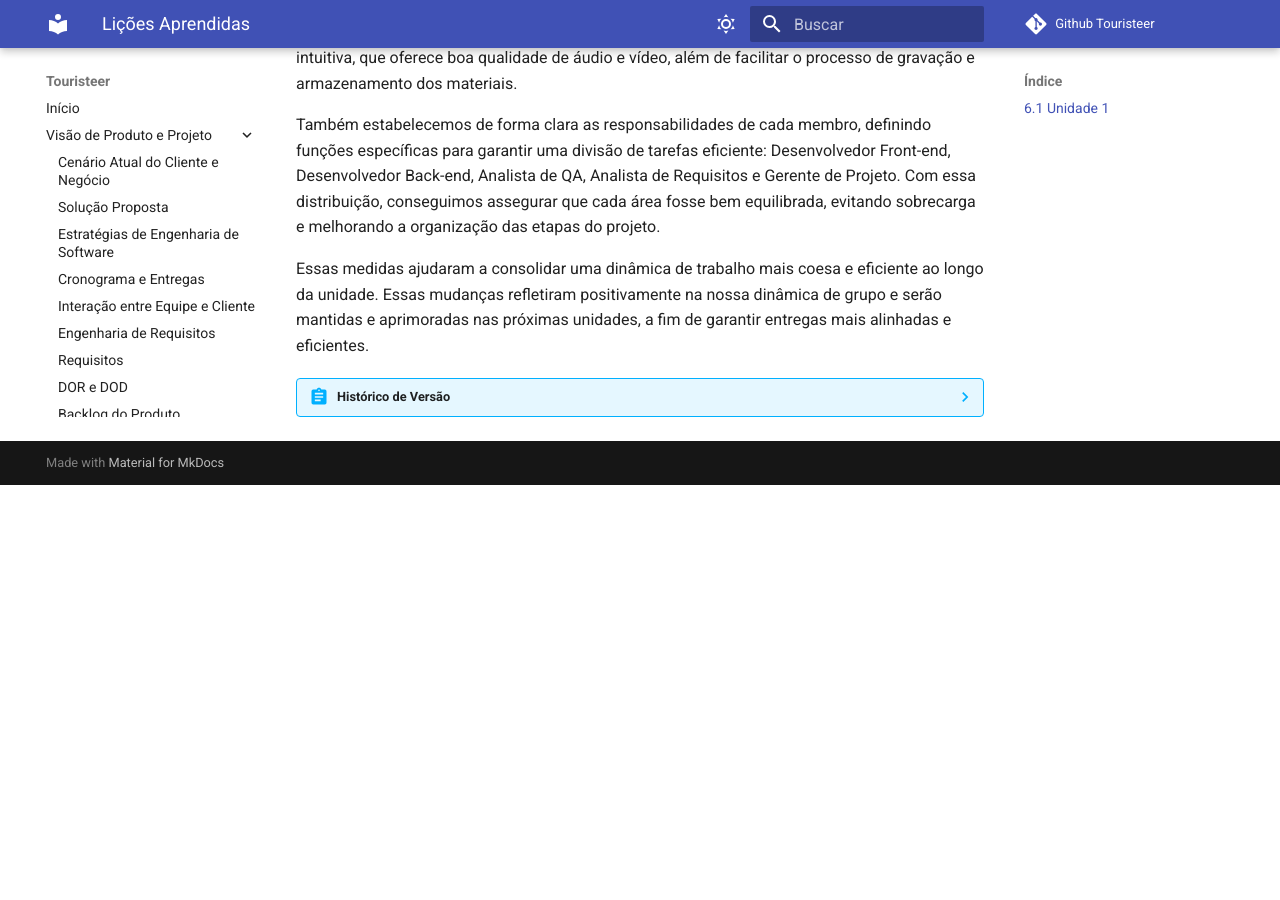
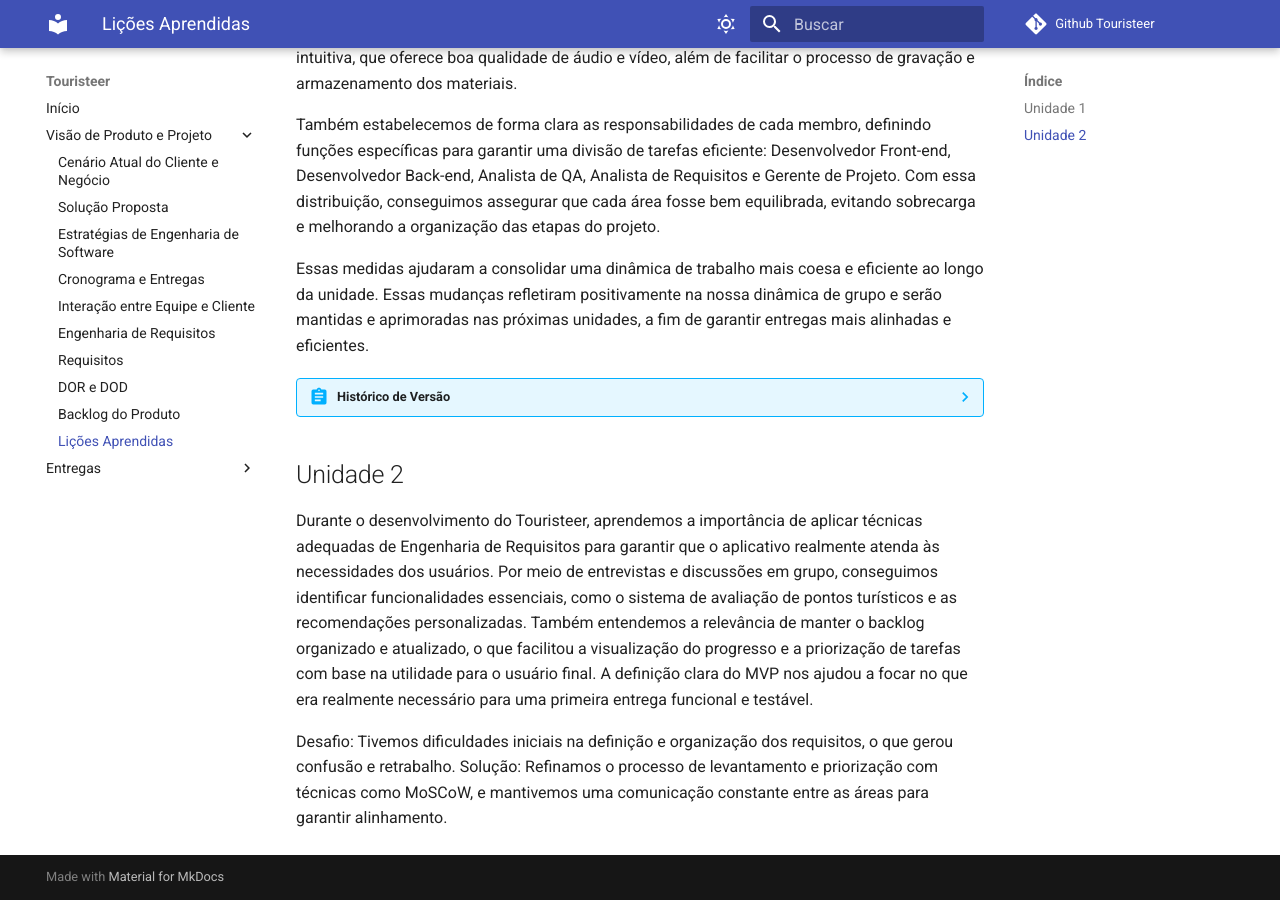
Before and after one commit to mdsreq-fga-unb/2025.1-T01-Touristeer-, an MkDocs documentation site: the page built from docs/sections/docPage/6-licoesAprendidas.md, in a window 1280 px wide and 900 px high, scrolled down 560 px. Built offline with MkDocs 1.6.1 and Material for MkDocs 9.7.7, drawn with Linux system fonts in a browser that asks for light colours; comment, search, counter and statistics services are not loaded; before the commit the page ends 1045 px from its top, so only the background shows below that; some of the changed text lies outside the part shown.

Commit message:
(docs): adicionando texto sobre as lições aprendidas na unidade 2

```diff
--- a/docs/sections/docPage/6-licoesAprendidas.md
+++ b/docs/sections/docPage/6-licoesAprendidas.md
@@ -1,5 +1,4 @@
-## 6.1 Unidade 1
-
+## Unidade 1
 Durante a Unidade 1, nosso grupo enfrentou alguns desafios para o desenvolvimento do projeto. A principal dificuldade esteve relacionada à elaboração da documentação: tivemos problemas na forma como organizamos o conteúdo, alocando informações em tópicos inadequados e utilizando títulos pouco claros ou vagos. Essa estrutura inicial comprometeu a objetividade e a fluidez do documento, o que gerou a necessidade de diversas correções com base nos feedbacks recebidos.
 
 E para mantermos uma comunicação eficaz e garantir o bom andamento do projeto, adotamos algumas ferramentas e práticas que fortaleceram a colaboração entre os membros do grupo. O WhatsApp se tornou nosso principal canal de troca rápida de informações, permitindo acompanhamento constante das tarefas e dúvidas. O Google Docs foi utilizado como ferramenta principal para a produção da documentação, possibilitando uma construção colaborativa e revisões simultâneas em tempo real. Além disso, realizamos reuniões via Discord, o que nos ajudou a alinhar melhor as decisões e manter todos atualizados em relação às etapas do projeto. Para a gravação dos nossos vídeos, optamos pelo Teams, por ser uma plataforma intuitiva, que oferece boa qualidade de áudio e vídeo, além de facilitar o processo de gravação e armazenamento dos materiais.
@@ -13,3 +12,11 @@ Essas medidas ajudaram a consolidar uma dinâmica de trabalho mais coesa e efici
     |-|-|-|-|-|
     |21/04/2025| 1.0 | Criação do documento | Mylena Trindade |Gabriel Soares|
     |21/04/2025| 1.1 | Alteração da plataforma de reuniões | Leonardo Sauma |Mylena Trindade|
+    |26/04/2025| 1.2 | Adicionando Lições Aprendidas Unidade 2 | Gustavo Gontijo | Gabriel e Rodrigo
+
+## Unidade 2
+
+Durante o desenvolvimento do Touristeer, aprendemos a importância de aplicar técnicas adequadas de Engenharia de Requisitos para garantir que o aplicativo realmente atenda às necessidades dos usuários. Por meio de entrevistas e discussões em grupo, conseguimos identificar funcionalidades essenciais, como o sistema de avaliação de pontos turísticos e as recomendações personalizadas. Também entendemos a relevância de manter o backlog organizado e atualizado, o que facilitou a visualização do progresso e a priorização de tarefas com base na utilidade para o usuário final. A definição clara do MVP nos ajudou a focar no que era realmente necessário para uma primeira entrega funcional e testável.
+
+Desafio: Tivemos dificuldades iniciais na definição e organização dos requisitos, o que gerou confusão e retrabalho.
+Solução: Refinamos o processo de levantamento e priorização com técnicas como MoSCoW, e mantivemos uma comunicação constante entre as áreas para garantir alinhamento.
```
